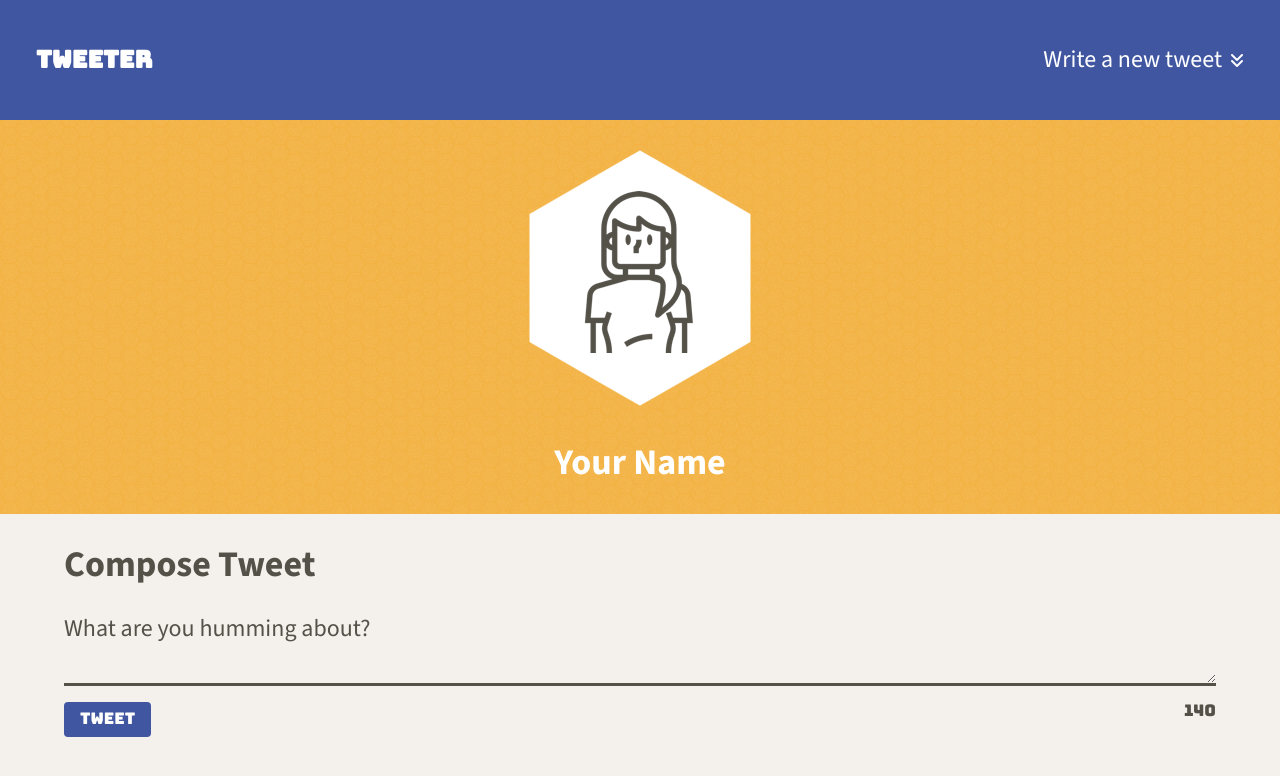
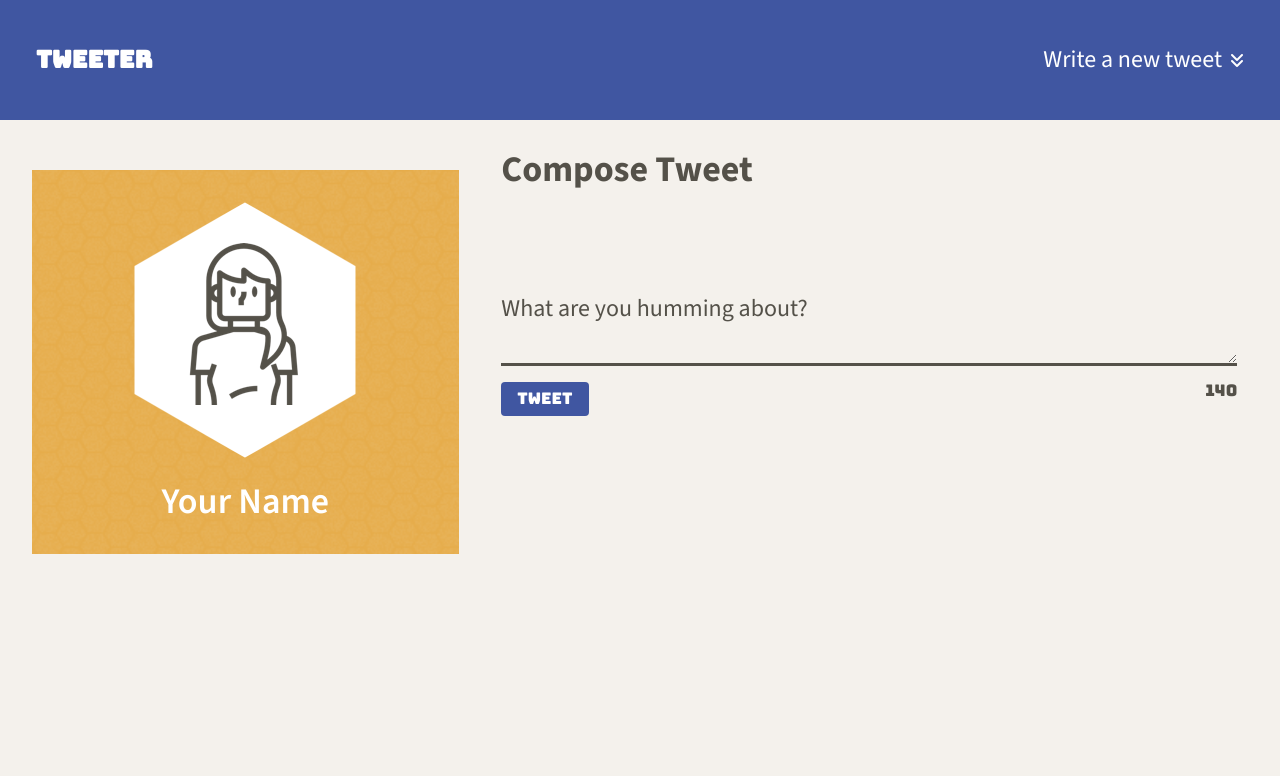
Before and after one commit to BronwenM/lhl-tweeter, a website: page public/index.html in a window 1280 px wide. Drawn offline with nearby package versions, Linux system fonts and the light colour scheme; no server answers.

Commit message:
added some responsiveness to the header

```diff
--- a/public/index.html
+++ b/public/index.html
@@ -69,10 +69,10 @@
 
       <section class="new-tweet">
         <h2>Compose Tweet</h2>
-        <warning class="tweet-warning">
+        <div class="tweet-warning">
           <span>Alert! You messed up!</span>
           <button type="button">&times;</button>
-        </warning>
+        </div>
         <form id="create-tweet">
           <label for="tweet-text">What are you humming about?</label>
           <textarea name="text" id="tweet-text"></textarea>
--- a/public/scripts/client.js
+++ b/public/scripts/client.js
@@ -87,4 +87,6 @@ $(document).ready(function () {
       });
     }
   })
+
+  // $('nav-cta')
 })
--- a/public/styles/header.css
+++ b/public/styles/header.css
@@ -1,21 +1,29 @@
 header {
-    background-color: #F1A727;
+    background-color: #e2a030;
     color: white;
 
     width: 100%;
 
+    padding: 2rem;
+
     display: flex;
     flex-direction: column;
     align-items: center;
+    justify-content: center;
 
-    padding-top: 150px;
+    margin-top: 120px;
     background-image: url('../images/light-honeycomb-dark.png');
     background-blend-mode: screen;
+    background-size: cover;
+
+    div img {
+        margin-bottom: 1rem;
+    }
 }
 
-header > h2{
+header h2{
     font-family: 'Source Sans 3', sans-serif;
-    font-weight: 300;
+    font-weight: 600;
 
-    margin-top: 1rem;
+    margin: 0;
 }
--- a/public/styles/layout.css
+++ b/public/styles/layout.css
@@ -37,3 +37,36 @@ body {
   background-color: inherit;
   margin: 0 auto;
  }
+
+ /* Tablets */
+ @media only screen and (min-width: 768px) and (max-width: 1024px) {
+  body {
+    display: grid;
+    grid-template-rows: minmax(10px, 1fr);
+  }
+
+  nav {
+    background-color: none;
+  }
+}
+
+ /* Desktop */
+ @media only screen and (min-width: 1024px) {
+  body {
+    display: grid;
+    grid-template-columns: 0.5fr 1fr;
+  }
+
+  header {
+    margin: 2rem;
+    height: fit-content;
+    position: relative;
+    top: 50px;
+
+    max-width: 500px;
+  }
+
+  main {
+    padding-left: 2rem;
+  }
+}
--- a/server/data-files/initial-tweets.json
+++ b/server/data-files/initial-tweets.json
@@ -8,7 +8,7 @@
     "content": {
       "text": "If I have seen further it is by standing on the shoulders of giants"
     },
-    "created_at": 1728367204051
+    "created_at": 1728405382594
   },
   {
     "user": {
@@ -19,6 +19,6 @@
     "content": {
       "text": "Je pense , donc je suis"
     },
-    "created_at": 1728453604051
+    "created_at": 1728491782594
   }
 ]
```
